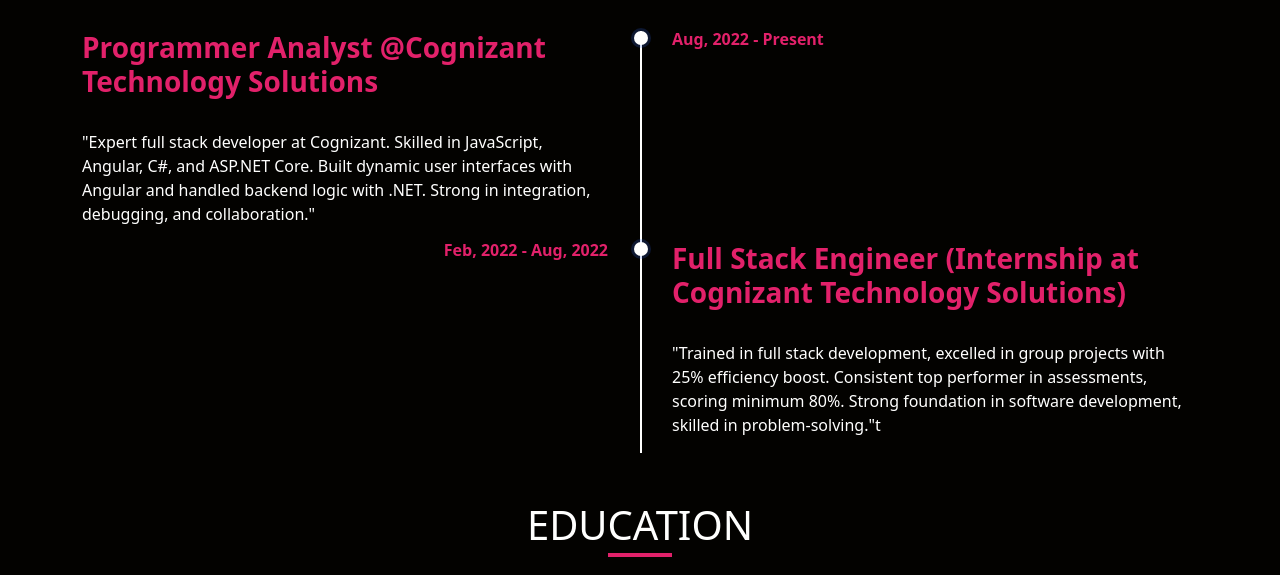
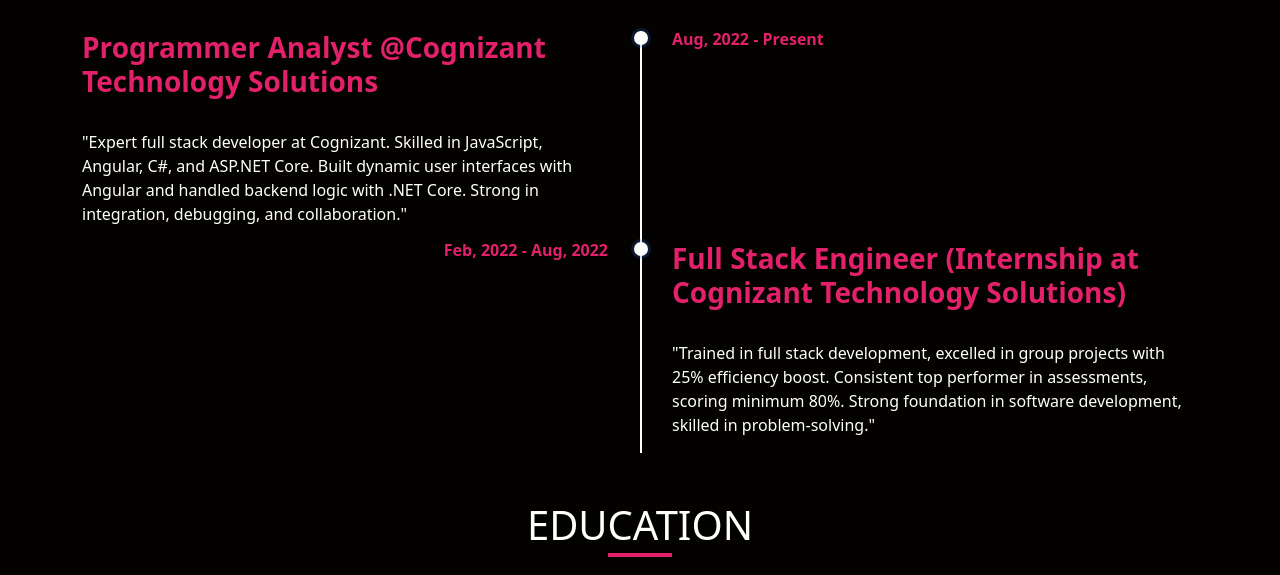
Before and after one commit to ganeshgummala/portfolio, a website: page index.html in a window 1280 px wide. Shown: the part 1780-2355 px from the top of the page. Drawn offline with nearby package versions, Linux system fonts and the light colour scheme.

Commit message:
new chnages in experience

```diff
--- a/index.html
+++ b/index.html
@@ -157,7 +157,7 @@
             <div class="timeline-content">
               <h3>Programmer Analyst @Cognizant Technology Solutions</h3>
               <p>
-                "Expert full stack developer at Cognizant. Skilled in JavaScript, Angular, C#, and ASP.NET Core. Built dynamic user interfaces with Angular and handled backend logic with .NET. Strong in integration, debugging, and collaboration."</p>
+                "Expert full stack developer at Cognizant. Skilled in JavaScript, Angular, C#, and ASP.NET Core. Built dynamic user interfaces with Angular and handled backend logic with .NET Core. Strong in integration, debugging, and collaboration."</p>
             </div>
           </li>
           <li class="work-timeline-item clearfix">
@@ -166,7 +166,7 @@
              </div>
             <div class="timeline-content">
               <h3>Full Stack Engineer (Internship at Cognizant Technology Solutions)</h3>
-              <p>"Trained in full stack development, excelled in group projects with 25% efficiency boost. Consistent top performer in assessments, scoring minimum 80%. Strong foundation in software development, skilled in problem-solving."t</p>
+              <p>"Trained in full stack development, excelled in group projects with 25% efficiency boost. Consistent top performer in assessments, scoring minimum 80%. Strong foundation in software development, skilled in problem-solving."</p>
             </div>
           </li>
 
```
